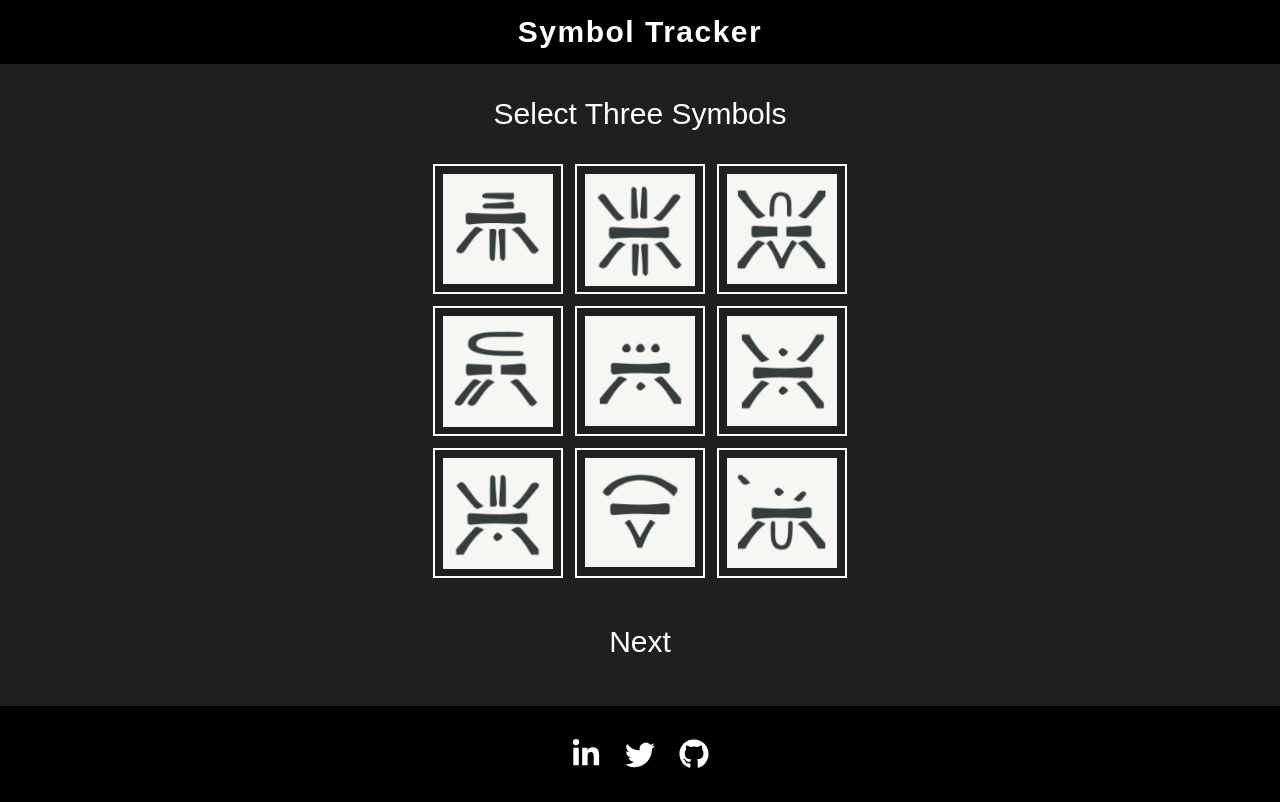
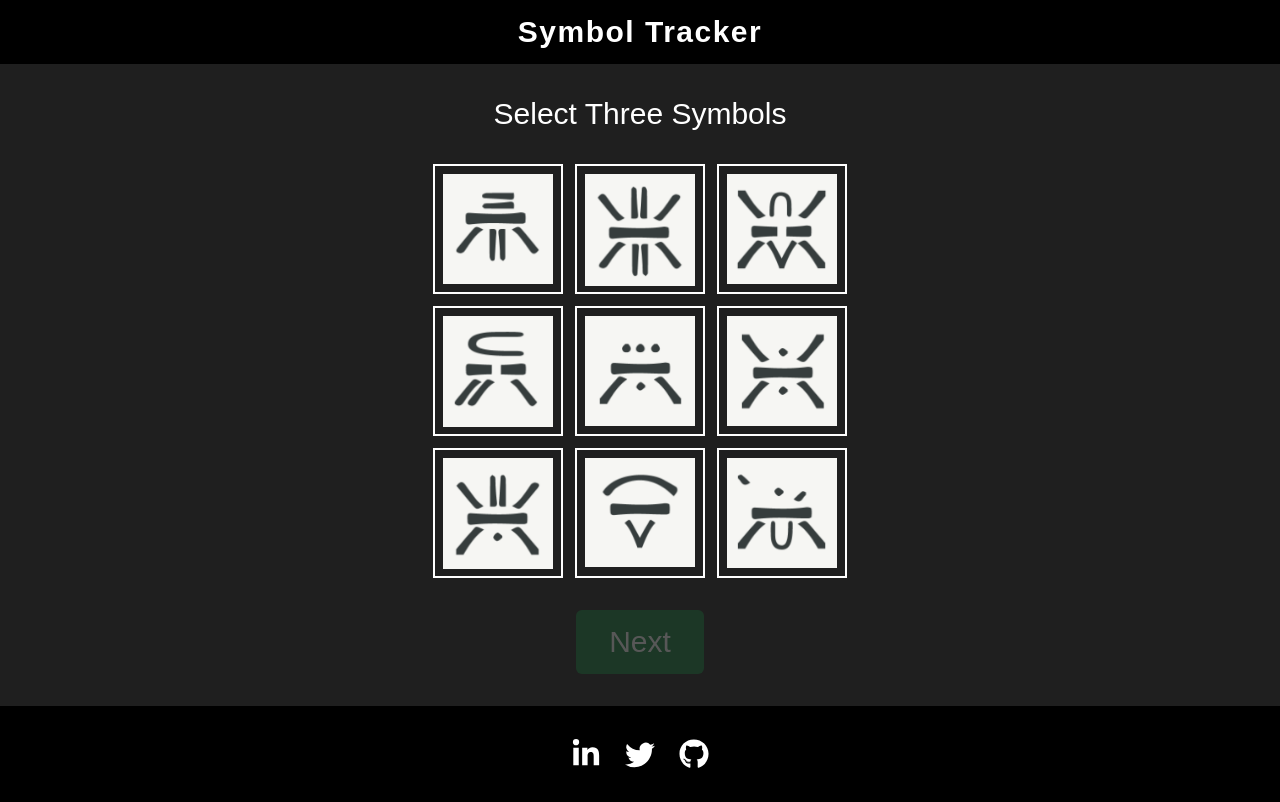
Before and after one commit to Astral-Lab/SymbolTracker_V4, a React (Create React App) app: page /kfselect in a window 1280 px wide. Built offline with nearby package versions, Linux system fonts and the light colour scheme; a web font is replaced by a local one.

Commit message:
added button opacity feature

```diff
--- a/src/components/NavButton.js
+++ b/src/components/NavButton.js
@@ -1,12 +1,10 @@
 import { Link } from 'react-router-dom';
 
-const NavButton = ({text, color, path}) => {
-    console.log("Btn re-rendered")
+const NavButton = ({text, color, path, opacity}) => {
 
     // function should be redefined every render, so we are fine
+    // we could use useCallback, however, every page needs a new function anyways, otherwise we'll be using stale values?
     const handleClick = () => {
-        console.log('handle click fired')
-        // only run if path prop has a value and is not null, otherwise we'd be incrementing for no reason!
         /**
          * Get the selectedSymbols from localStorage.
          * This is safe, as by this stage localStorage will store the complete object with all its paths
@@ -25,7 +23,7 @@ const NavButton = ({text, color, path}) => {
     return (
         <Link to={path}>
             <div
-                className={`w-[128px] h-[64px] ${color} grid place-content-center rounded-md`}
+                className={`w-[128px] h-[64px] ${color} grid place-content-center rounded-md ${opacity}`}
                 onClick={handleClick}
                 >
                 {text}
--- a/src/components/Symbol.js
+++ b/src/components/Symbol.js
@@ -22,7 +22,7 @@ const Symbol = ({imageSrc, path, borderTheme, selectedSymbols, setSelectedSymbol
         >
             <img
                 src={imageSrc}
-                alt=""
+                alt="the symbol"
             />
         </div>
     )
--- a/src/components/SymbolLocation.js
+++ b/src/components/SymbolLocation.js
@@ -11,8 +11,9 @@ const SymbolLocation = ({image, iframe, description}) => {
     return (
         <div className="grow flex flex-col justify-center items-center text-white text-2xl gap-4">
             <img
+                className="w-24"
                 src={image}
-                alt=""
+                alt="symbol"
             />
             <iframe
                 src={iframe}
--- a/src/components/SymbolSelect.js
+++ b/src/components/SymbolSelect.js
@@ -30,9 +30,9 @@ const SymbolSelect = ({symbolData, theme}) => {
             </div>
             <NavButton
                 text={"Next"}
-                // Add in low opacity green here
-                color={selectedSymbols.paths.length === 3 ? "bg-green-700" : "null"}
+                color={"bg-green-700"}
                 path={path}
+                opacity={selectedSymbols.paths.length !== 3 ? "opacity-25" : null}
             />
         </div>
     )
--- a/tailwind.config.js
+++ b/tailwind.config.js
@@ -11,6 +11,7 @@ module.exports = {
         'black-light': '#1f1f1f',
         'burgundy-red': '#65081f',
         'cyan': '#2990B5',
+        'alt-btn': '#111111;',
       },
       keyframes: {
         fleet: {
```
